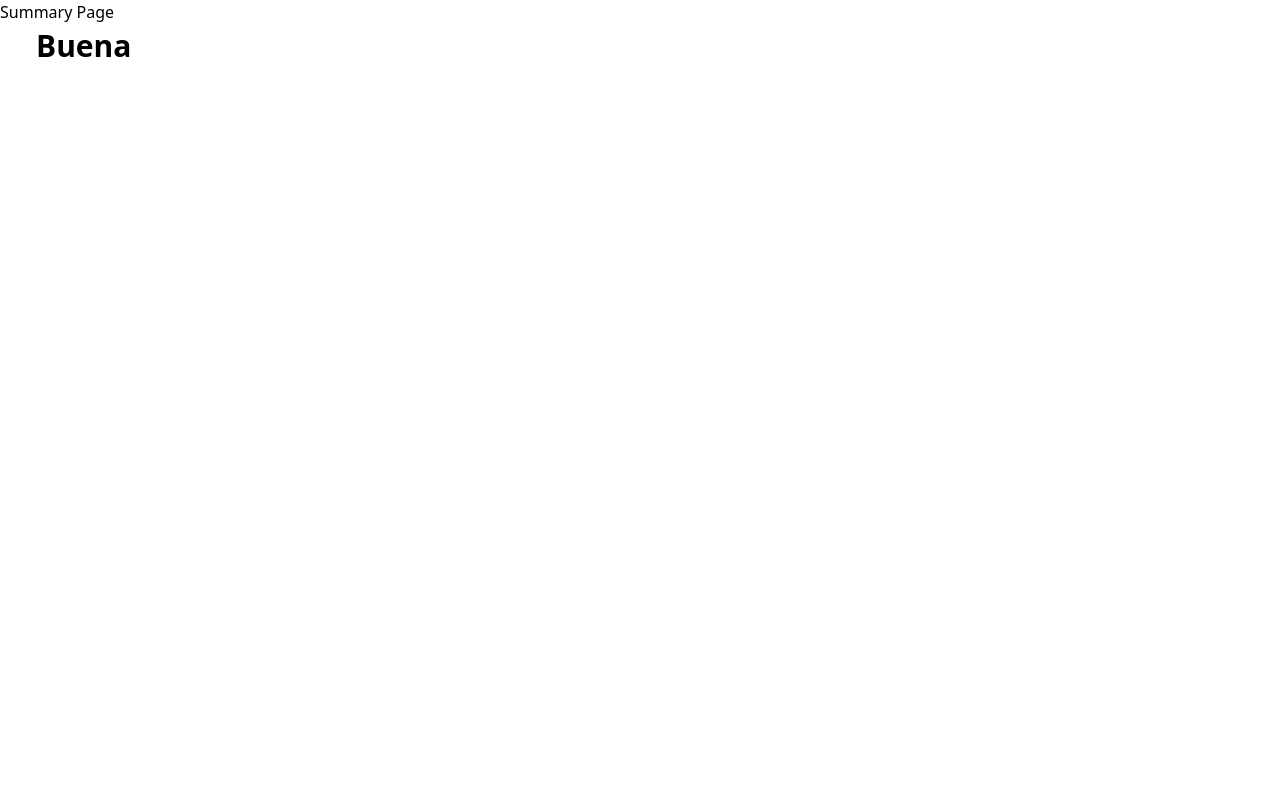
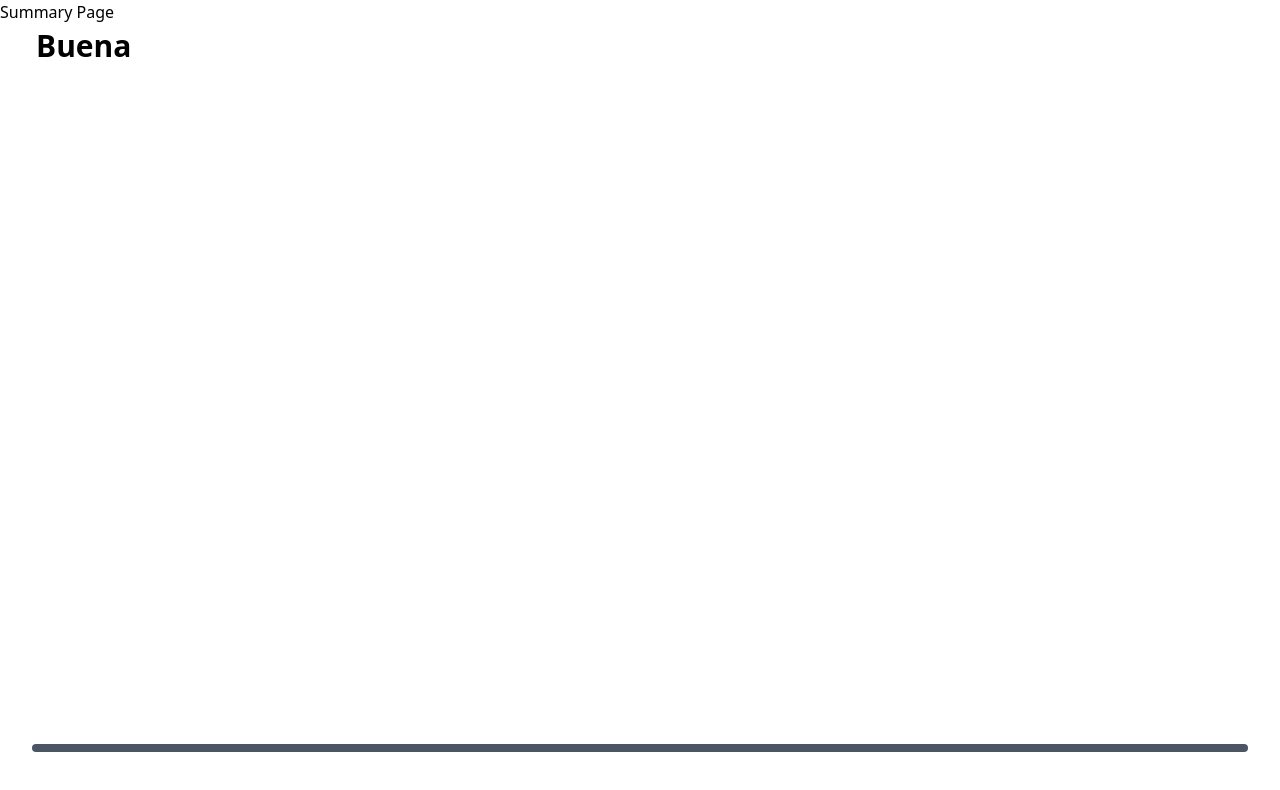
Before and after one commit to erinbedri/buena-tenant-form, a React (Create React App) app: page /summary in a window 1280 px wide. Shown: the top 790 px of the page. Built offline with nearby package versions, Linux system fonts and the light colour scheme.

Commit message:
Create ProgressBar component

```diff
--- a/src/App.tsx
+++ b/src/App.tsx
@@ -1,6 +1,6 @@
 import { BrowserRouter as Router, Routes, Route } from "react-router-dom";
 
-import { Header } from "./components";
+import { Header, ProgressBar } from "./components";
 import { HomePage, TenantNamePage } from "./pages";
 
 function App() {
@@ -16,6 +16,8 @@ function App() {
                 <Route path="/salary-info" element={<h1>Salary Info Page</h1>} />
                 <Route path="/summary" element={<h1>Summary Page</h1>} />
             </Routes>
+
+            <ProgressBar />
         </Router>
     );
 }
--- /dev/null
+++ b/src/components/ProgressBar.tsx
@@ -0,0 +1,35 @@
+import React from "react";
+import { useLocation } from "react-router-dom";
+
+const steps = [
+    { name: "Name Info", path: "/name-info" },
+    { name: "Email Info", path: "/email-info" },
+    { name: "Phone Info", path: "/phone-info" },
+    { name: "Salary Info", path: "/salary-info" },
+    { name: "Summary", path: "/summary" },
+];
+
+const ProgressBar: React.FC = () => {
+    const location = useLocation();
+    const currentPath = location.pathname;
+
+    const currentIndex = steps.findIndex((step) => step.path === currentPath);
+    const totalSteps = steps.length;
+
+    const progressWidth = totalSteps > 0 ? ((currentIndex + 1) / totalSteps) * 100 : 0;
+
+    if (progressWidth === 0) {
+        return null;
+    }
+
+    return (
+        <div className="fixed bottom-10 left-0 right-0 px-8 py-2 rounded-full overflow-hidden">
+            <div
+                className="bg-gray-600 text-xs font-medium text-gray-100 text-center p-1 leading-none rounded-full"
+                style={{ width: `${progressWidth}%` }}
+            ></div>
+        </div>
+    );
+};
+
+export default ProgressBar;
--- a/src/components/index.tsx
+++ b/src/components/index.tsx
@@ -1,4 +1,5 @@
 import Header from "./Header";
+import ProgressBar from "./ProgressBar";
 import Button from "./Button";
 
-export { Header, Button };
+export { Header, ProgressBar, Button };
--- a/src/pages/TenantNamePage.tsx
+++ b/src/pages/TenantNamePage.tsx
@@ -19,11 +19,13 @@ const TenantNamePage: React.FC = () => {
     return (
         <div className="flex flex-col items-center justify-center h-screen bg-gray-100 p-6">
             <h2 className="text-3xl font-semibold mb-6">Enter Your Full Name</h2>
+
             <form onSubmit={handleSubmit} className="w-full max-w-md">
                 <div className="mb-4">
                     <label htmlFor="fullName" className="block text-lg font-medium mb-2">
                         Full Name
                     </label>
+
                     <input
                         type="text"
                         id="fullName"
@@ -33,6 +35,7 @@ const TenantNamePage: React.FC = () => {
                         className="w-full p-3 border border-gray-300 rounded-lg shadow-sm focus:outline-none focus:ring-2 focus:ring-gray-500"
                     />
                 </div>
+
                 <Button type="submit">Next</Button>
             </form>
         </div>
```
